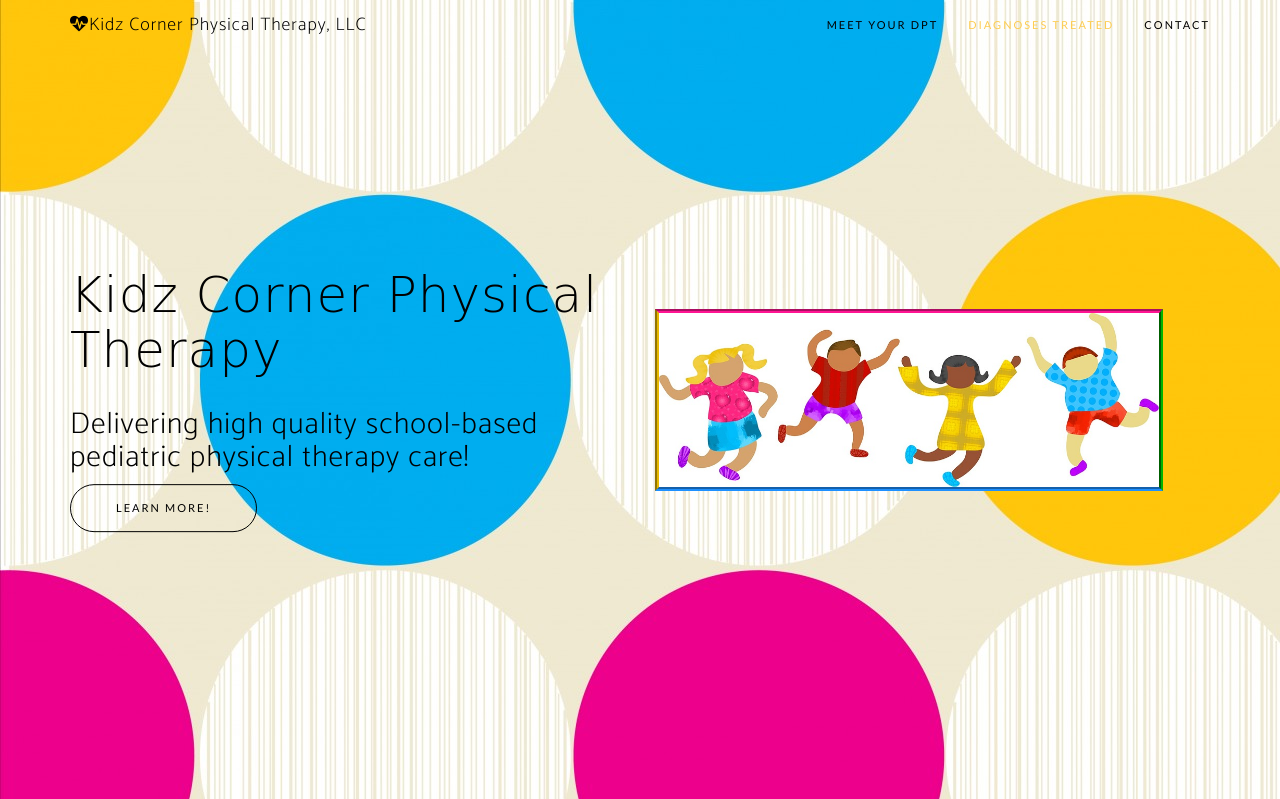
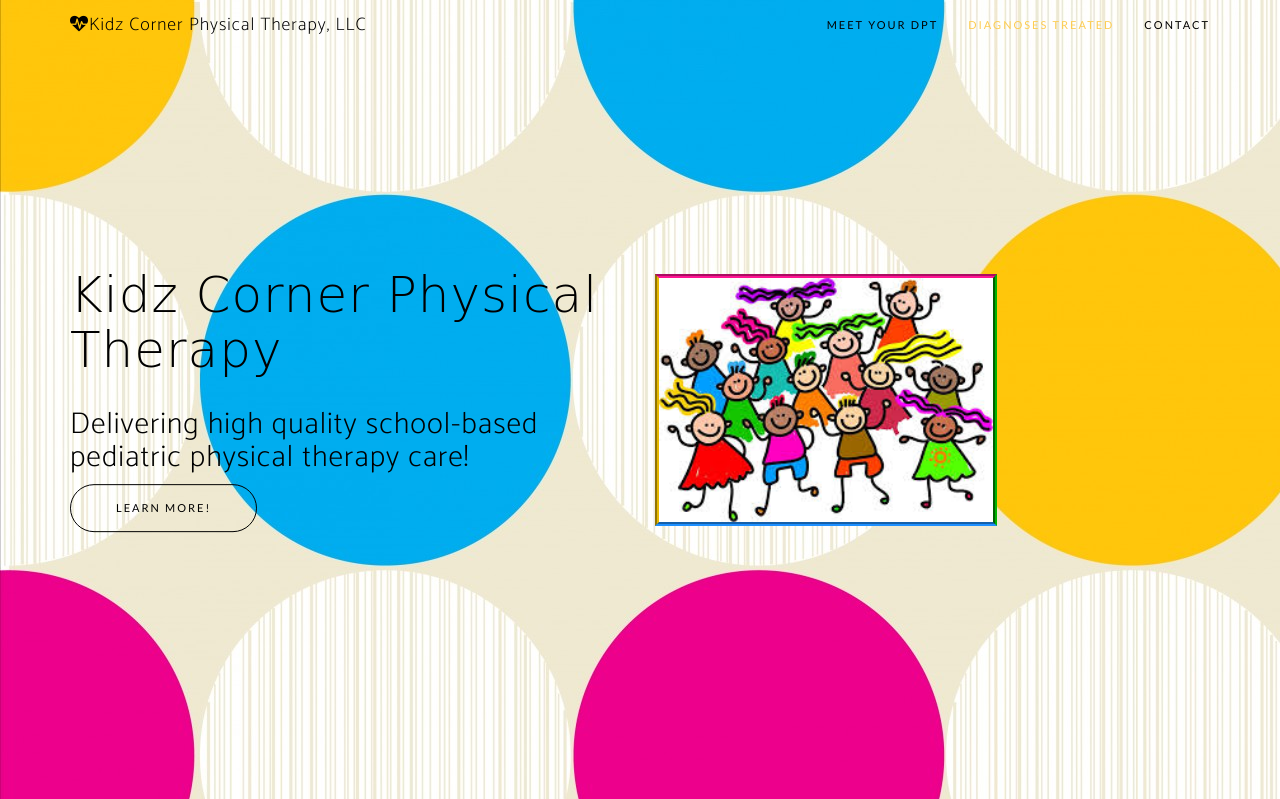
Before and after one commit to VisDPT/KidzCornerPT, a PHP site: page / in a window 1280 px wide. Shown: the top 799 px of the page. Run offline with PHP 8.4, Linux system fonts and the light colour scheme; some libraries are stand-ins or nearby versions; some web fonts are replaced.

Commit message:
diff header pic

```diff
--- a/css/MyStyles.css
+++ b/css/MyStyles.css
@@ -7,7 +7,7 @@ p {
 }
 
 #headerPic {
-    height: 13em;
+    height: 18em;
     border-top: 4px groove #ff1493;
     border-left: 4px groove #e6b800;
     border-right: 4px groove #00b300;
--- a/main.html
+++ b/main.html
@@ -87,7 +87,7 @@
                 <div class="col-sm-6">
                     <div class="header-content">
                         <div class="header-content-inner">
-                            <img src="img/kids.jpg" class="img-responsive" alt="" id="headerPic">
+                            <img src="img/kids2.jpg" class="img-responsive" alt="" id="headerPic">
 
                         </div>
                     </div>
```
Also changed, not shown: img/baby.png (added), img/baby2.png (added), img/kids1.png (added), img/kids2.jpg (added).
